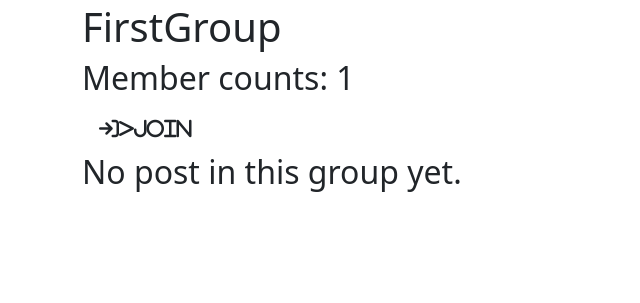
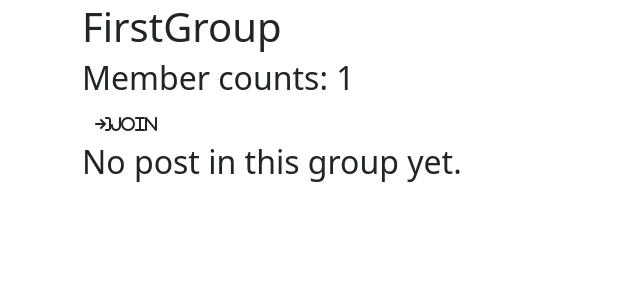
Before and after one commit to liberbell/dj10, a Django app: a page that uses project18/simplesocial/group/templates/group/group_detail.html in a window 1280 px wide. Shown: the part 85-388 px from the top of the page, without its empty margins (0-640 px from the left). Run offline with Django 4.2, Linux system fonts and the light colour scheme; data comes from the database, SQL or seed files in the repository; both versions use the stored data as it was after the commit; data that the repository does not hold is empty; some libraries are stand-ins or nearby versions.

Commit message:
group_detail6

```diff
--- a/project18/simplesocial/group/templates/group/group_detail.html
+++ b/project18/simplesocial/group/templates/group/group_detail.html
@@ -8,7 +8,7 @@
     {% if user in group.members.all %}
       <a href="{% url 'group:leave' slug=group.slug %}" class="btn btn-lg btn-fill warning"><i class="fa-solid fa-arrow-right-from-bracket">Leave</i></a>
     {% else %}
-      <a href="{% url 'group:join' slug=group.slug %}" class="btn btn-lg btn-fill warning"><i class="fa-solid fa-arrow-right-to-bracket">>Join</i></a>
+      <a href="{% url 'group:join' slug=group.slug %}" class="btn btn-large btn-fill warning"><i class="fa-solid fa-arrow-right-to-bracket">Join</i></a>
     {% endif %}
   </div>
 {% endblock %}
```
Also changed, not shown: project18/simplesocial/db.sqlite3.
